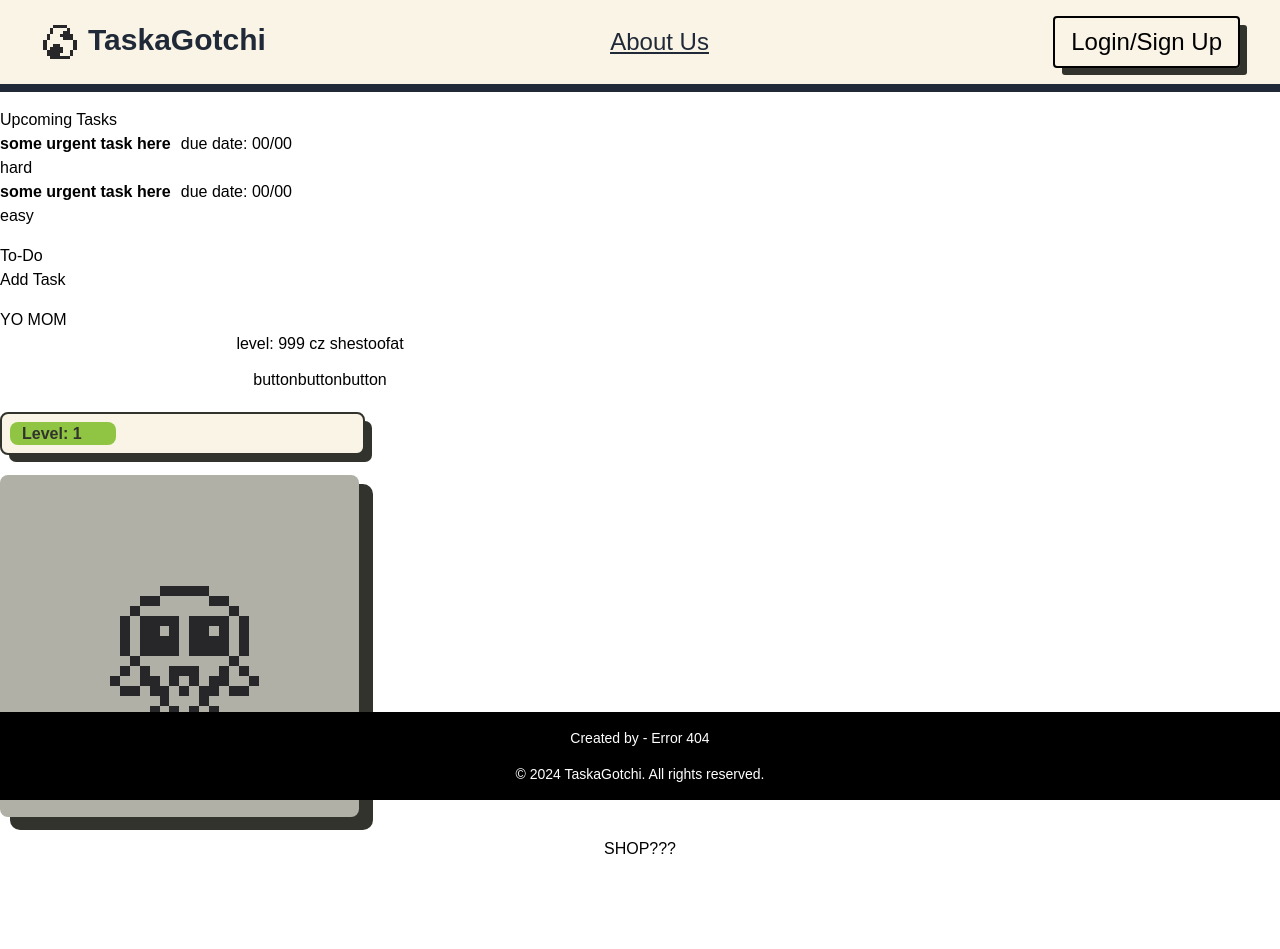
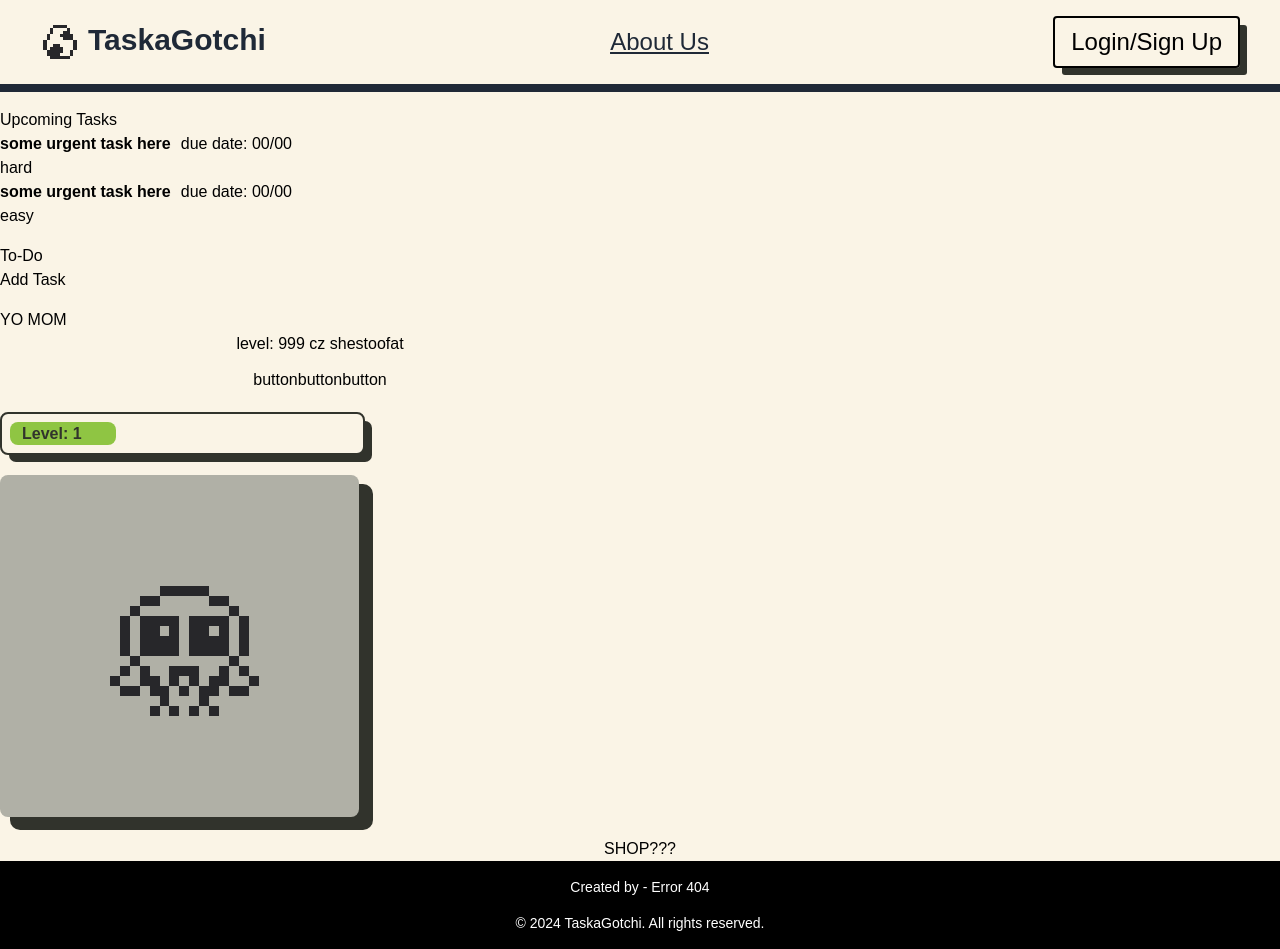
Before and after one commit to aiimee/MACWebHack, a React (Create React App) app in the folder taskagotchi/: page /tasks in a window 1280 px wide. Before the commit the page ends 861 px from the top, so only its background shows below. Built offline with nearby package versions, Linux system fonts and the light colour scheme.

Commit message:
moved footer to the bottom of the page

```diff
--- a/taskagotchi/src/app/App.js
+++ b/taskagotchi/src/app/App.js
@@ -8,11 +8,12 @@ import Footer from '../components/Footer/Footer'
 import TaskPage from '../pages/TaskPage/TaskPage'
 import NavigationBar from '../components/NavigationBar/NavigationBar'
 
-function App () {
+function App() {
   return (
-    <div className='App content'>
+    <div className='App flex flex-col min-h-screen'>
       <Router>
         <NavigationBar />
+        <main className='flex-grow'>
           <Routes>
             <Route path='/login' element={<LoginPage />} />
             <Route path='/signup' element={<SignupPage />} />
@@ -20,10 +21,11 @@ function App () {
             <Route path='/tasks' element={<TaskPage />} />
             <Route path='/' element={<HomePage />} />
           </Routes>
+        </main>
         <Footer />
       </Router>
     </div>
-  )
+  );
 }
 
 export default App
--- a/taskagotchi/src/components/Footer/Footer.jsx
+++ b/taskagotchi/src/components/Footer/Footer.jsx
@@ -1,7 +1,7 @@
 import React from "react";
 function Footer() {
   return (
-    <footer className="fixed bottom-0 left-0 w-full bg-black text-white">
+    <footer className="left-0 w-full bg-black text-white">
       <div className="flex flex-col justify-center items-center text-center pt-2 text-white text-sm">
         <span className="mb-2 mt-2">Created by - Error 404</span>
         <span className="mb-2 mt-2 pb-2">
--- a/taskagotchi/src/index.css
+++ b/taskagotchi/src/index.css
@@ -7,3 +7,7 @@
 body, button, input, textarea {
     font-family: 'Montserrat', sans-serif;
 }
+
+body {
+    background-color: #FAF4E6;
+}
```
Lines whose indentation alone changed are shown as unchanged.
